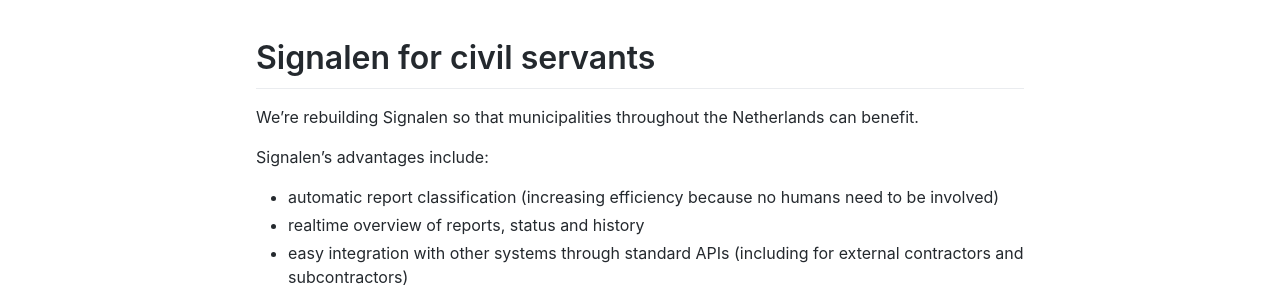
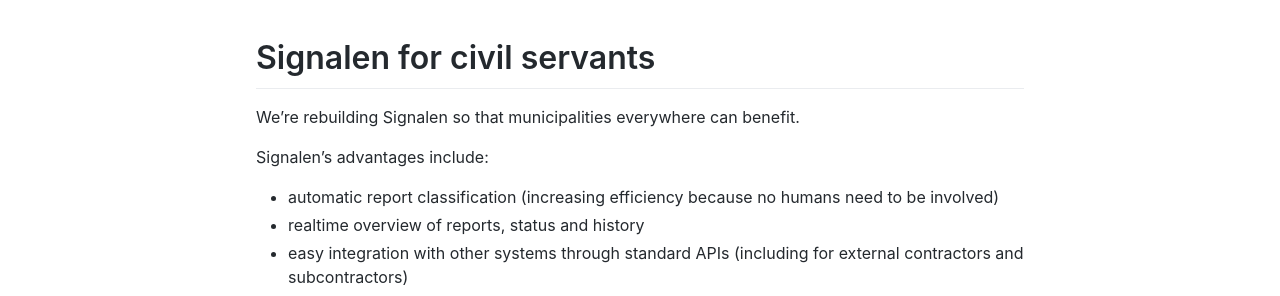
Before and after one commit to Signalen/signalen.org, a Jekyll site: the page built from civil-servants.md, in a window 1280 px wide. Shown: the part 297-593 px from the top of the page. Built offline with Jekyll 4.4.1, drawn with Linux system fonts in a browser that asks for light colours; some web fonts are replaced; our own code applies the rules of GitHub Pages for plain Markdown files.

Commit message:
Remove ambition to share Signalen widely with Dutch municipalities

```diff
--- a/civil-servants.md
+++ b/civil-servants.md
@@ -1,6 +1,6 @@
 # Signalen for civil servants
 
-We're rebuilding Signalen so that municipalities throughout the Netherlands can benefit.
+We're rebuilding Signalen so that municipalities everywhere can benefit.
 
 Signalen's advantages include:
 
```
